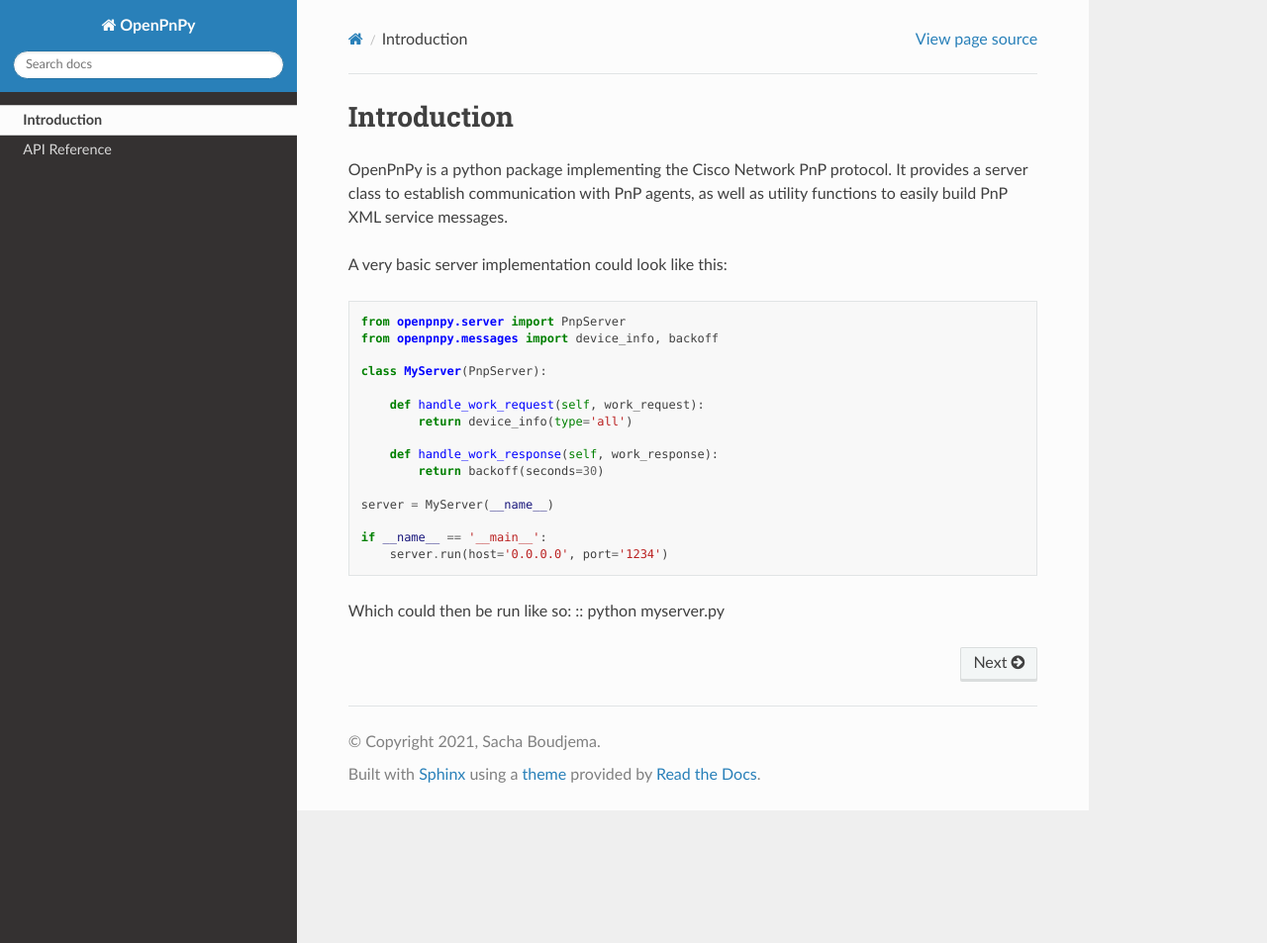
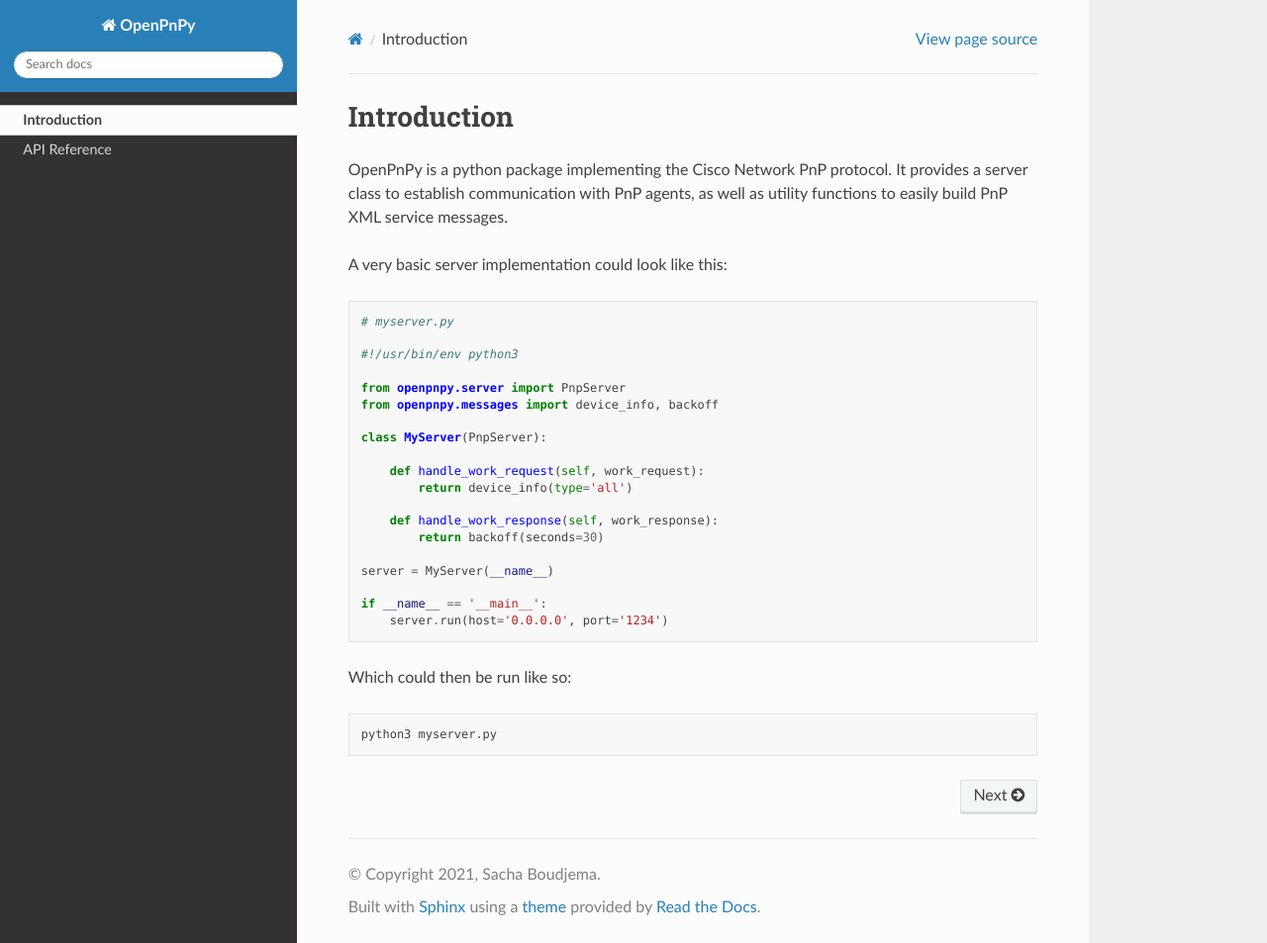
Before and after one commit to sachaboudjema/openpnpy, a Sphinx documentation site: the page built from docs/index.rst, in a window 1280 px wide and 953 px high. Shown: the whole window at 99% size. Built offline with Sphinx 7.4.7 and the Read the Docs theme 2.0.0, drawn with Linux system fonts in a browser that asks for light colours.

```diff
--- a/docs/example_server.py
+++ b/docs/example_server.py
@@ -1,3 +1,7 @@
+# myserver.py
+
+#!/usr/bin/env python3
+
 from openpnpy.server import PnpServer
 from openpnpy.messages import device_info, backoff
 
--- a/docs/index.rst
+++ b/docs/index.rst
@@ -10,8 +10,11 @@ A very basic server implementation could look like this:
 .. literalinclude:: example_server.py
    :language: python
 
-Which could then be run like so: ::
-python myserver.py
+Which could then be run like so:
+
+.. code-block:: shell
+
+   python3 myserver.py
 
 
 .. toctree::
```
